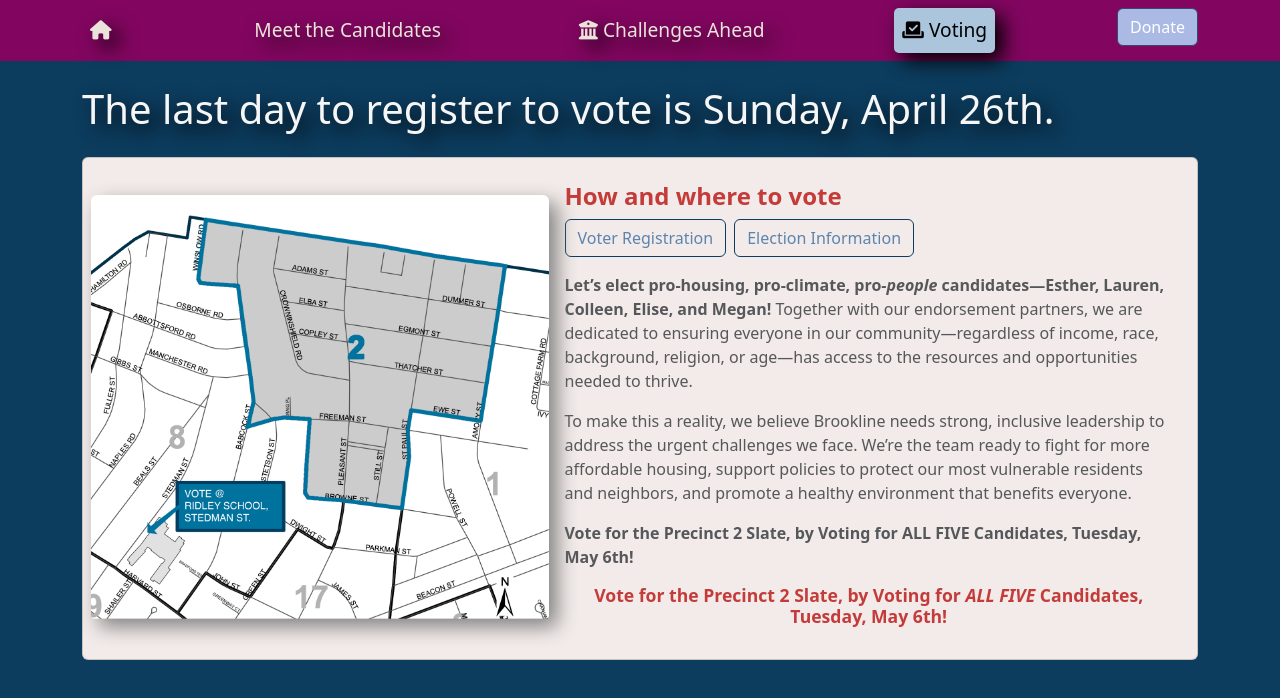
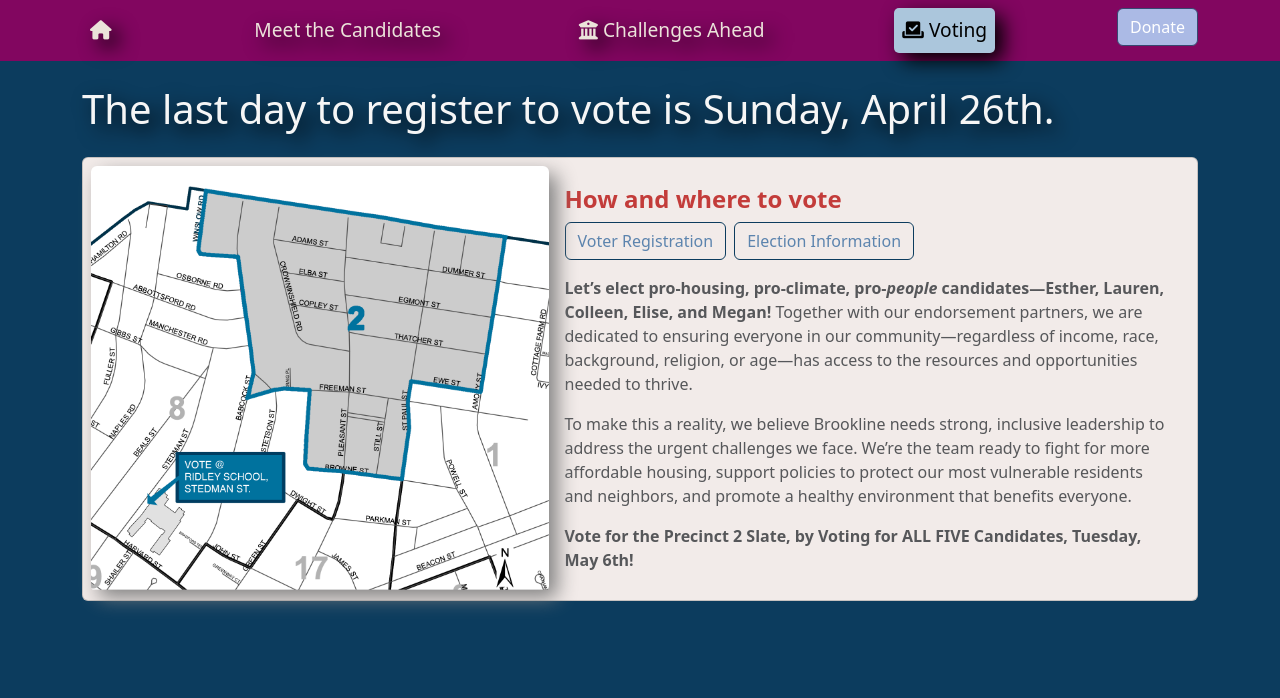
Before and after one commit to ctstone/precinct-two, an Angular app in the folder frontend/: page /voting in a window 1280 px wide. Shown: the top 698 px of the page. Built offline with nearby package versions, Linux system fonts and the light colour scheme; no server answers; some icons are missing.

Commit message:
Remove dueplcate

```diff
--- a/frontend/src/app/voting.component.ts
+++ b/frontend/src/app/voting.component.ts
@@ -22,9 +22,6 @@ import { CommonModule } from '@angular/common';
           @for (paragraph of card.text$ | async; track paragraph) {
             <p class="card-text" [innerHTML]="paragraph"></p>
           }
-          <h4 class="text-center" style="font-size:1.1rem;font-weight:bold">
-            Vote for the Precinct 2 Slate, by Voting for <i>ALL FIVE</i> Candidates, Tuesday, May 6th!
-          </h4>
         </p2-card>
       }
     </div>
```
